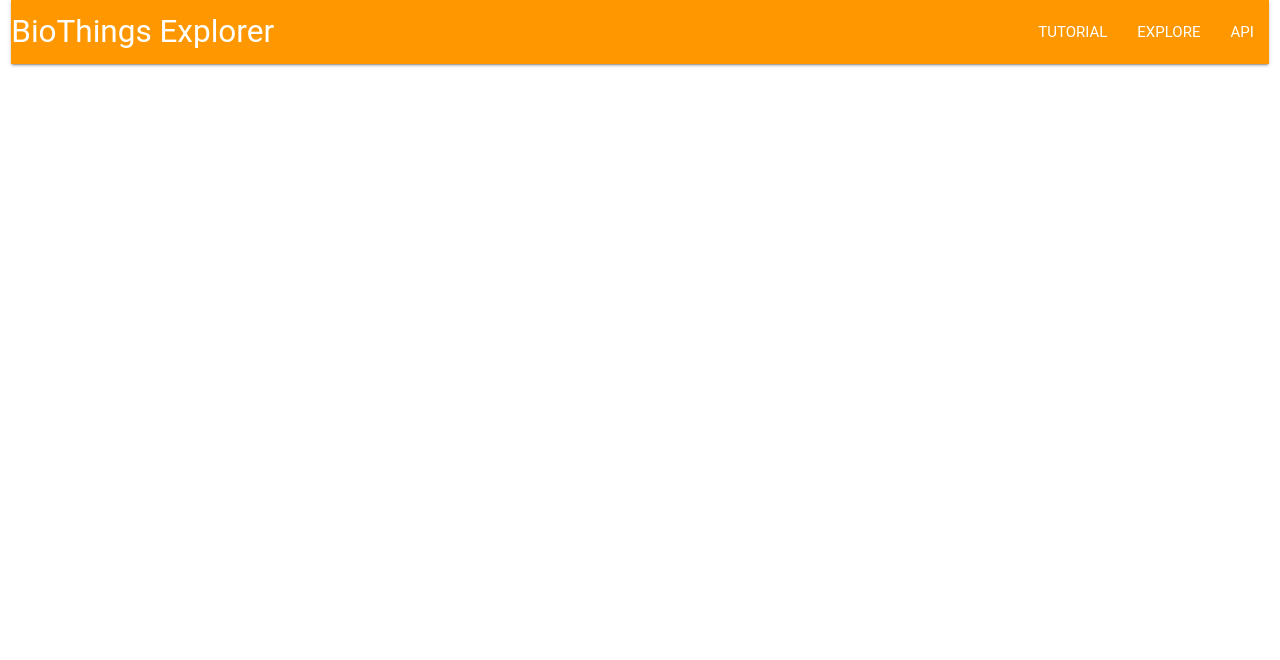
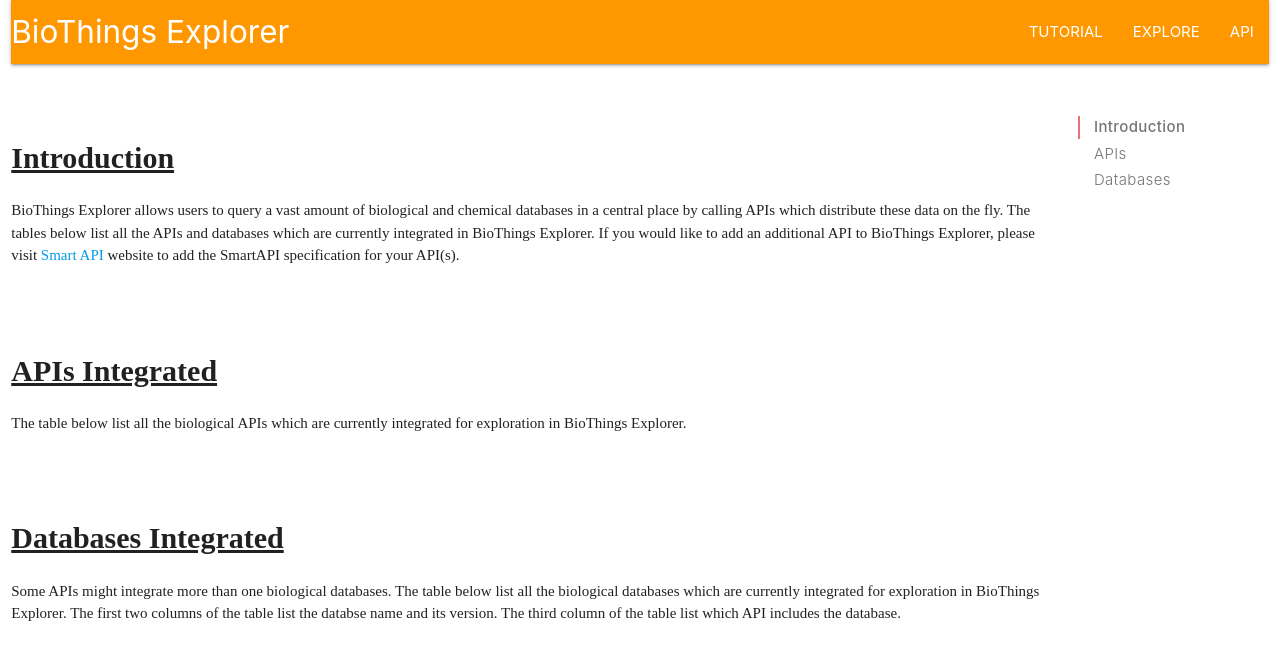
Before and after one commit to biothings/biothings_explorer_web_old, a Python web app: template src/templates/sources.html in a window 1280 px wide. Shown: the top 660 px of the page. Run offline with Jinja, Linux system fonts and the light colour scheme; the template is opened without the code that fills it, so the values that code supplies are empty; some libraries are stand-ins or nearby versions; some web fonts are replaced.

Commit message:
update sources page

```diff
--- /dev/null
+++ b/src/static/css/sources.css
@@ -0,0 +1,12 @@
+h1 {
+	font-size: 2rem;
+    font-family: "Ubuntu";
+    font-weight: bold;
+    text-decoration-line: underline;
+}
+
+p {
+	font-family: "Ubuntu";
+	font-size: 1rem;
+	font-weight: lighter;
+}
--- a/src/static/js/sources.js
+++ b/src/static/js/sources.js
@@ -20,7 +20,7 @@ function fetch_databasestatus(){
 
 $(document).ready(function(){
   fetch_apistatus().done(function(jsonResponse) {
-    $('#example').DataTable( {
+    $('#apitable').DataTable( {
         data: jsonResponse,
         columns: [
             { title: "API" },
@@ -29,7 +29,7 @@ $(document).ready(function(){
     });
   });
   fetch_databasestatus().done(function(jsonResponse) {
-    $('#example1').DataTable( {
+    $('#databasetable').DataTable( {
         data: jsonResponse,
         columns: [
             { title: "database name" },
@@ -38,4 +38,6 @@ $(document).ready(function(){
         ]
     });
   });
+  $('.scrollspy').scrollSpy();
+
 });
--- a/src/templates/sources.html
+++ b/src/templates/sources.html
@@ -4,18 +4,17 @@
       <meta name = "viewport" content = "width = device-width, initial-scale = 1">
       <link rel = "stylesheet"
          href = "https://fonts.googleapis.com/icon?family=Material+Icons">
-      <link rel = "stylesheet"
-         href = "https://cdnjs.cloudflare.com/ajax/libs/materialize/0.97.3/css/materialize.min.css">
-      <script type = "text/javascript"
-         src = "https://code.jquery.com/jquery-2.1.1.min.js"></script>
-      <script src = "https://cdnjs.cloudflare.com/ajax/libs/materialize/0.97.3/js/materialize.min.js">
-      </script>
       <script src="https://ajax.googleapis.com/ajax/libs/jquery/3.3.1/jquery.min.js"></script>
+        <!-- Compiled and minified CSS -->
+      <link rel="stylesheet" href="https://cdnjs.cloudflare.com/ajax/libs/materialize/1.0.0-rc.2/css/materialize.min.css">
+
+      <!-- Compiled and minified JavaScript -->
+      <script src="https://cdnjs.cloudflare.com/ajax/libs/materialize/1.0.0-rc.2/js/materialize.min.js"></script>
+
       <!-- script for data table-->
       <link rel="stylesheet" type="text/css" href="https://cdn.datatables.net/1.10.19/css/jquery.dataTables.css">
       <script type="text/javascript" charset="utf8" src="https://cdn.datatables.net/1.10.19/js/jquery.dataTables.js"></script>
-
-
+      <link href="./static/css/sources.css" rel="stylesheet" />
    </head>
    <body>
       <!-- This section is for the header-->
@@ -33,11 +32,33 @@
             </nav>
          </div>
       </div>
-      <div>
-        <table id="example" class="display" width="100%"></table>
-      </div>
-      <div>
-        <table id="example1" class="display" width="100%"></table>
+      <div class="row">
+        <div class="col s12 m9 l10">
+          <div id="introduction" class="section scrollspy">
+            <h1> Introduction </h1>
+            <p> BioThings Explorer allows users to query a vast amount of biological and chemical databases in a central place by calling APIs which distribute these data on the fly. The tables below list all the APIs and databases which are currently integrated in BioThings Explorer. If you would like to add an additional API to BioThings Explorer, please visit <a href="https://smart-api.info/" target="_blank">Smart API</a> website to add the SmartAPI specification for your API(s).</p>
+          </div>
+
+          <div id="apisection" class="section scrollspy">
+            <h1> APIs Integrated </h1>
+            <p> The table below list all the biological APIs which are currently integrated for exploration in BioThings Explorer.</p>
+            <table id="apitable" class="display" width="100%"></table>
+          </div>
+
+          <div id="databasesection" class="section scrollspy">
+            <h1> Databases Integrated </h1>
+            <p> Some APIs might integrate more than one biological databases. The table below list all the biological databases which are currently integrated for exploration in BioThings Explorer. The first two columns of the table list the databse name and its version. The third column of the table list which API includes the database. </p>
+            <table id="databasetable" class="display" width="100%"></table>
+          </div>
+
+        </div>
+        <div class="col hide-on-small-only m3 l2">
+          <ul class="section table-of-contents">
+            <li><a href="#introduction">Introduction</a></li>
+            <li><a href="#apisection">APIs</a></li>
+            <li><a href="#databasesection">Databases</a></li>
+          </ul>
+        </div>
       </div>
       <script type="text/javascript" src="./static/js/sources.js"></script>
   </body>
```
